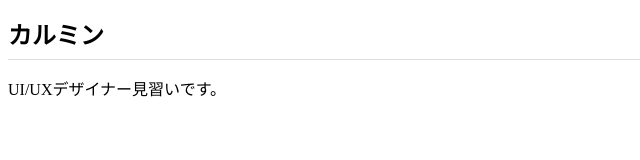
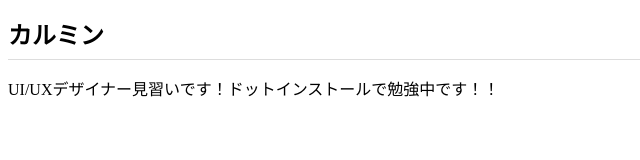
Before and after one commit to yasu0246/yasu0246.github.io, a plain HTML site: page index.html in a window 1280 px wide. Shown: the whole page, without its empty margins (0-640 px from the left). Drawn offline with Linux system fonts and the light colour scheme.

Commit message:
Add files via upload

```diff
--- a/index.html
+++ b/index.html
@@ -8,7 +8,7 @@
 </head>
 <body>
   <h1>カルミン</h1>
-  <p>UI/UXデザイナー見習いです。</p>
+  <p>UI/UXデザイナー見習いです！ドットインストールで勉強中です！！</p>
 
 </body>
 </html>
```
